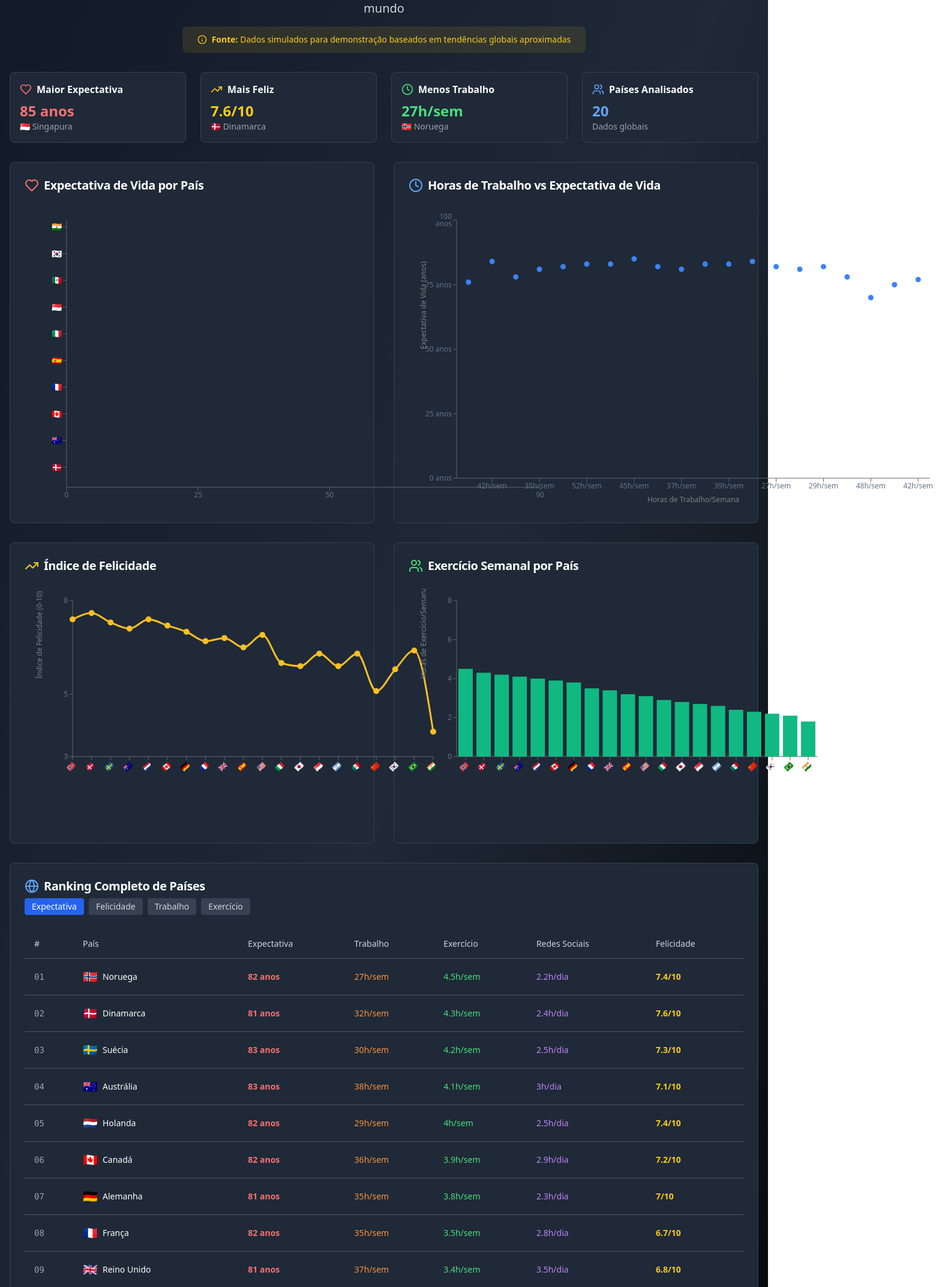
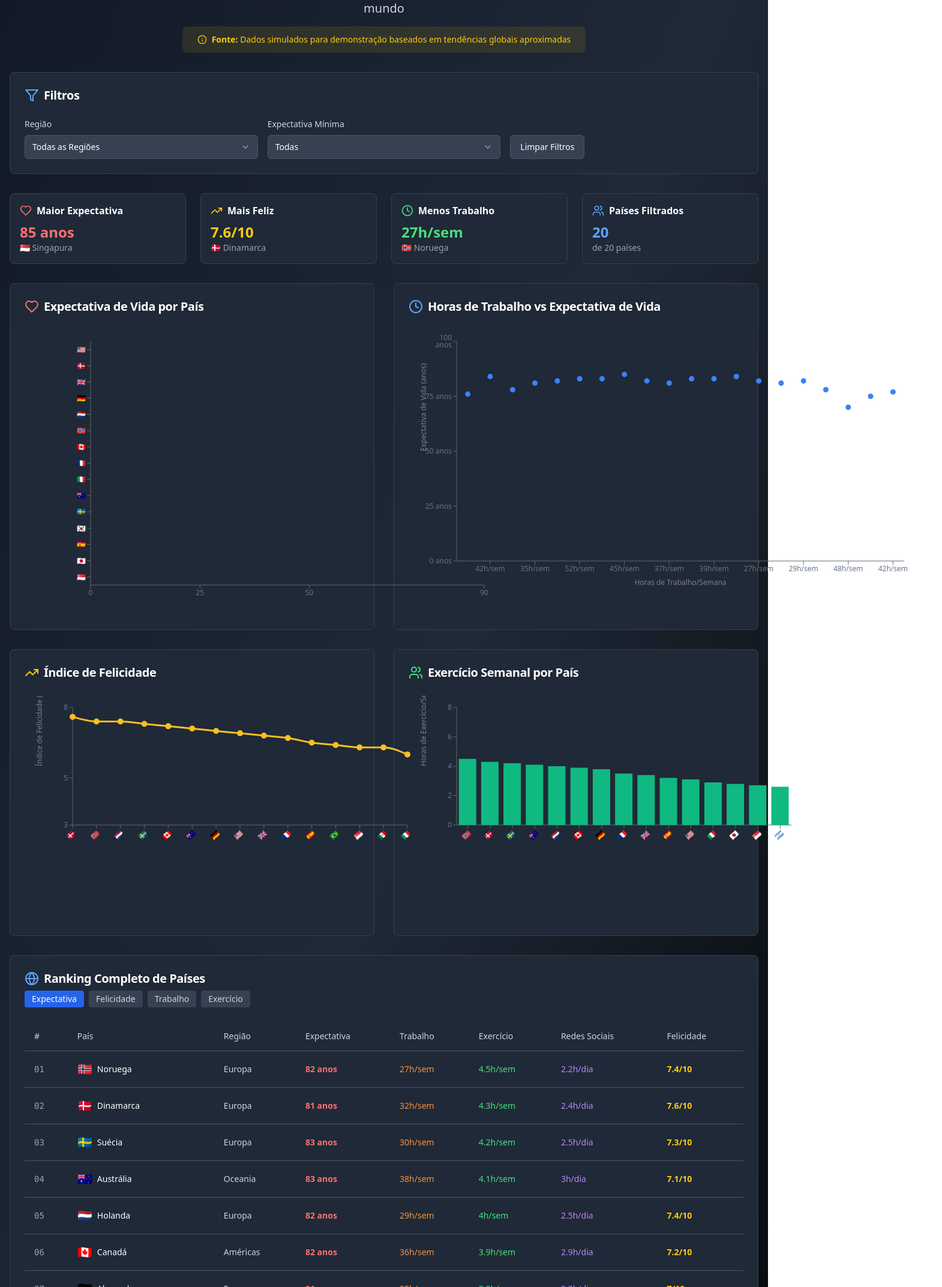
Before and after one commit to LauraMattz/your-life-in-data, a React (Vite) app: page /comparacao in a window 1280 px wide. Shown: the part 181-2326 px from the top of the page at 60% size, 1570 px wide, since content can reach past the window. Built offline with nearby package versions, Linux system fonts and the light colour scheme.

Commit message:
Fix: Chart overflow and add filters
Adjust chart sizes to prevent overflow. Add filtering options to the global comparison page.

```diff
--- a/src/pages/ComparacaoGlobalPage.tsx
+++ b/src/pages/ComparacaoGlobalPage.tsx
@@ -2,8 +2,10 @@
 import { useState } from 'react';
 import { Card, CardContent, CardHeader, CardTitle } from '@/components/ui/card';
 import { Table, TableBody, TableCell, TableHead, TableHeader, TableRow } from '@/components/ui/table';
+import { Select, SelectContent, SelectItem, SelectTrigger, SelectValue } from '@/components/ui/select';
+import { Button } from '@/components/ui/button';
 import { Navigation } from '@/components/Navigation';
-import { Globe, TrendingUp, Heart, Clock, Users, Info } from 'lucide-react';
+import { Globe, TrendingUp, Heart, Clock, Users, Info, Filter } from 'lucide-react';
 import { ChartContainer, ChartTooltip, ChartTooltipContent } from '@/components/ui/chart';
 import { BarChart, Bar, XAxis, YAxis, ResponsiveContainer, ScatterChart, Scatter, LineChart, Line } from 'recharts';
 
@@ -191,9 +193,19 @@ const chartConfig = {
 
 const ComparacaoGlobalPage = () => {
   const [sortBy, setSortBy] = useState<'expectancy' | 'happiness' | 'workHours' | 'exercise'>('expectancy');
+  const [regionFilter, setRegionFilter] = useState<string>('all');
+  const [minExpectancy, setMinExpectancy] = useState<string>('all');
+
+  // Classificação por região
+  const countryRegions = {
+    'Europa': ['Alemanha', 'França', 'Suécia', 'Reino Unido', 'Itália', 'Espanha', 'Noruega', 'Dinamarca', 'Holanda'],
+    'Ásia': ['Japão', 'Coreia do Sul', 'Singapura', 'China', 'Índia'],
+    'Américas': ['Brasil', 'Estados Unidos', 'Canadá', 'México', 'Argentina'],
+    'Oceania': ['Austrália']
+  };
 
   // Preparar dados para gráficos e tabela
-  const allCountriesData = Object.entries(countriesData).map(([name, data]) => ({
+  let allCountriesData = Object.entries(countriesData).map(([name, data]) => ({
     country: name,
     flag: data.flag,
     expectancy: data.expectancy,
@@ -201,7 +213,18 @@ const ComparacaoGlobalPage = () => {
     exercise: data.exercise,
     socialMedia: data.socialMedia,
     happiness: data.happiness,
+    region: Object.entries(countryRegions).find(([_, countries]) => countries.includes(name))?.[0] || 'Outros'
   }));
+
+  // Aplicar filtros
+  if (regionFilter !== 'all') {
+    allCountriesData = allCountriesData.filter(country => country.region === regionFilter);
+  }
+
+  if (minExpectancy !== 'all') {
+    const minValue = parseInt(minExpectancy);
+    allCountriesData = allCountriesData.filter(country => country.expectancy >= minValue);
+  }
 
   const sortedCountries = [...allCountriesData].sort((a, b) => {
     if (sortBy === 'workHours') {
@@ -217,6 +240,11 @@ const ComparacaoGlobalPage = () => {
     y: country.expectancy,
   }));
 
+  const resetFilters = () => {
+    setRegionFilter('all');
+    setMinExpectancy('all');
+  };
+
   return (
     <div className="min-h-screen bg-gradient-to-br from-gray-900 via-gray-800 to-black text-white">
       <Navigation />
@@ -227,7 +255,7 @@ const ComparacaoGlobalPage = () => {
             🌍 Comparação Global de Todos os Países
           </h1>
           <p className="text-lg md:text-xl text-gray-300 max-w-3xl mx-auto">
-            Visualize e compare expectativa de vida e estilos de vida de 20 países ao redor do mundo
+            Visualize e compare expectativa de vida e estilos de vida de {allCountriesData.length} países ao redor do mundo
           </p>
 
           {/* Fonte dos dados */}
@@ -239,6 +267,61 @@ const ComparacaoGlobalPage = () => {
           </div>
         </div>
 
+        {/* Filtros */}
+        <Card className="bg-gray-800 border-gray-700 mb-8">
+          <CardHeader>
+            <CardTitle className="text-xl text-white flex items-center gap-2">
+              <Filter className="w-6 h-6 text-blue-400" />
+              Filtros
+            </CardTitle>
+          </CardHeader>
+          <CardContent>
+            <div className="grid grid-cols-1 md:grid-cols-3 gap-4 items-end">
+              <div>
+                <label className="block text-sm font-medium text-gray-300 mb-2">Região</label>
+                <Select value={regionFilter} onValueChange={setRegionFilter}>
+                  <SelectTrigger className="bg-gray-700 border-gray-600 text-white">
+                    <SelectValue placeholder="Selecione uma região" />
+                  </SelectTrigger>
+                  <SelectContent className="bg-gray-700 border-gray-600">
+                    <SelectItem value="all">Todas as Regiões</SelectItem>
+                    <SelectItem value="Europa">Europa</SelectItem>
+                    <SelectItem value="Ásia">Ásia</SelectItem>
+                    <SelectItem value="Américas">Américas</SelectItem>
+                    <SelectItem value="Oceania">Oceania</SelectItem>
+                  </SelectContent>
+                </Select>
+              </div>
+
+              <div>
+                <label className="block text-sm font-medium text-gray-300 mb-2">Expectativa Mínima</label>
+                <Select value={minExpectancy} onValueChange={setMinExpectancy}>
+                  <SelectTrigger className="bg-gray-700 border-gray-600 text-white">
+                    <SelectValue placeholder="Expectativa mínima" />
+                  </SelectTrigger>
+                  <SelectContent className="bg-gray-700 border-gray-600">
+                    <SelectItem value="all">Todas</SelectItem>
+                    <SelectItem value="70">70+ anos</SelectItem>
+                    <SelectItem value="75">75+ anos</SelectItem>
+                    <SelectItem value="80">80+ anos</SelectItem>
+                    <SelectItem value="85">85+ anos</SelectItem>
+                  </SelectContent>
+                </Select>
+              </div>
+
+              <div>
+                <Button
+                  onClick={resetFilters}
+                  variant="outline"
+                  className="bg-gray-700 border-gray-600 text-white hover:bg-gray-600"
+                >
+                  Limpar Filtros
+                </Button>
+              </div>
+            </div>
+          </CardContent>
+        </Card>
+
         {/* Stats Cards */}
         <div className="grid grid-cols-1 md:grid-cols-2 lg:grid-cols-4 gap-6 mb-8">
           <Card className="bg-gray-800 border-gray-700">
@@ -248,7 +331,7 @@ const ComparacaoGlobalPage = () => {
                 <h3 className="font-semibold text-white">Maior Expectativa</h3>
               </div>
               <div className="text-2xl font-bold text-red-400">
-                {Math.max(...allCountriesData.map(c => c.expectancy))} anos
+                {allCountriesData.length > 0 ? Math.max(...allCountriesData.map(c => c.expectancy)) : 0} anos
               </div>
               <div className="text-sm text-gray-400">
                 {allCountriesData.find(c => c.expectancy === Math.max(...allCountriesData.map(c => c.expectancy)))?.flag} {allCountriesData.find(c => c.expectancy === Math.max(...allCountriesData.map(c => c.expectancy)))?.country}
@@ -263,7 +346,7 @@ const ComparacaoGlobalPage = () => {
                 <h3 className="font-semibold text-white">Mais Feliz</h3>
               </div>
               <div className="text-2xl font-bold text-yellow-400">
-                {Math.max(...allCountriesData.map(c => c.happiness)).toFixed(1)}/10
+                {allCountriesData.length > 0 ? Math.max(...allCountriesData.map(c => c.happiness)).toFixed(1) : 0}/10
               </div>
               <div className="text-sm text-gray-400">
                 {allCountriesData.find(c => c.happiness === Math.max(...allCountriesData.map(c => c.happiness)))?.flag} {allCountriesData.find(c => c.happiness === Math.max(...allCountriesData.map(c => c.happiness)))?.country}
@@ -278,7 +361,7 @@ const ComparacaoGlobalPage = () => {
                 <h3 className="font-semibold text-white">Menos Trabalho</h3>
               </div>
               <div className="text-2xl font-bold text-green-400">
-                {Math.min(...allCountriesData.map(c => c.workHours))}h/sem
+                {allCountriesData.length > 0 ? Math.min(...allCountriesData.map(c => c.workHours)) : 0}h/sem
               </div>
               <div className="text-sm text-gray-400">
                 {allCountriesData.find(c => c.workHours === Math.min(...allCountriesData.map(c => c.workHours)))?.flag} {allCountriesData.find(c => c.workHours === Math.min(...allCountriesData.map(c => c.workHours)))?.country}
@@ -290,13 +373,13 @@ const ComparacaoGlobalPage = () => {
             <CardContent className="p-4">
               <div className="flex items-center gap-2 mb-2">
                 <Users className="w-5 h-5 text-blue-400" />
-                <h3 className="font-semibold text-white">Países Analisados</h3>
+                <h3 className="font-semibold text-white">Países Filtrados</h3>
               </div>
               <div className="text-2xl font-bold text-blue-400">
                 {allCountriesData.length}
               </div>
               <div className="text-sm text-gray-400">
-                Dados globais
+                de 20 países
               </div>
             </CardContent>
           </Card>
@@ -312,36 +395,22 @@ const ComparacaoGlobalPage = () => {
                 Expectativa de Vida por País
               </CardTitle>
             </CardHeader>
-            <CardContent>
-              <ChartContainer config={chartConfig} className="h-[500px]">
+            <CardContent className="h-[500px]">
+              <ChartContainer config={chartConfig} className="h-full">
                 <ResponsiveContainer width="100%" height="100%">
                   <BarChart
-                    data={sortedCountries}
+                    data={sortedCountries.slice(0, 15)}
                     layout="horizontal"
-                    margin={{ top: 20, right: 30, left: 20, bottom: 5 }}
+                    margin={{ top: 20, right: 80, left: 60, bottom: 20 }}
                   >
                     <XAxis type="number" domain={[65, 90]} />
                     <YAxis
                       dataKey="flag"
                       type="category"
                       width={50}
-                      tick={{ fontSize: 14 }}
+                      tick={{ fontSize: 12 }}
                     />
-                    <Bar dataKey="expectancy" fill="#ef4444">
-                      {/* Adicionar labels nas barras */}
-                      {sortedCountries.map((entry, index) => (
-                        <text
-                          key={`label-${index}`}
-                          x={entry.expectancy + 68}
-                          y={index * 25 + 15}
-                          textAnchor="start"
-                          fill="#ffffff"
-                          fontSize="12"
-                        >
-                          {entry.expectancy} anos
-                        </text>
-                      ))}
-                    </Bar>
+                    <Bar dataKey="expectancy" fill="#ef4444" />
                     <ChartTooltip
                       content={<ChartTooltipContent />}
                       formatter={(value, name) => [`${value} anos`, 'Expectativa de Vida']}
@@ -360,12 +429,12 @@ const ComparacaoGlobalPage = () => {
                 Horas de Trabalho vs Expectativa de Vida
               </CardTitle>
             </CardHeader>
-            <CardContent>
-              <ChartContainer config={chartConfig} className="h-[500px]">
+            <CardContent className="h-[500px]">
+              <ChartContainer config={chartConfig} className="h-full">
                 <ResponsiveContainer width="100%" height="100%">
                   <ScatterChart
                     data={scatterData}
-                    margin={{ top: 20, right: 20, bottom: 20, left: 20 }}
+                    margin={{ top: 20, right: 20, bottom: 60, left: 20 }}
                   >
                     <XAxis
                       dataKey="x"
@@ -408,12 +477,12 @@ const ComparacaoGlobalPage = () => {
                 Índice de Felicidade
               </CardTitle>
             </CardHeader>
-            <CardContent>
-              <ChartContainer config={chartConfig} className="h-[400px]">
+            <CardContent className="h-[400px]">
+              <ChartContainer config={chartConfig} className="h-full">
                 <ResponsiveContainer width="100%" height="100%">
                   <LineChart
-                    data={sortedCountries.sort((a, b) => b.happiness - a.happiness)}
-                    margin={{ top: 20, right: 30, left: 20, bottom: 60 }}
+                    data={sortedCountries.sort((a, b) => b.happiness - a.happiness).slice(0, 15)}
+                    margin={{ top: 20, right: 30, left: 20, bottom: 80 }}
                   >
                     <XAxis
                       dataKey="flag"
@@ -421,7 +490,7 @@ const ComparacaoGlobalPage = () => {
                       interval={0}
                       angle={-45}
                       textAnchor="end"
-                      height={60}
+                      height={80}
                     />
                     <YAxis
                       domain={[3, 8]}
@@ -452,12 +521,12 @@ const ComparacaoGlobalPage = () => {
                 Exercício Semanal por País
               </CardTitle>
             </CardHeader>
-            <CardContent>
-              <ChartContainer config={chartConfig} className="h-[400px]">
+            <CardContent className="h-[400px]">
+              <ChartContainer config={chartConfig} className="h-full">
                 <ResponsiveContainer width="100%" height="100%">
                   <BarChart
-                    data={sortedCountries.sort((a, b) => b.exercise - a.exercise)}
-                    margin={{ top: 20, right: 30, left: 20, bottom: 60 }}
+                    data={sortedCountries.sort((a, b) => b.exercise - a.exercise).slice(0, 15)}
+                    margin={{ top: 20, right: 30, left: 20, bottom: 80 }}
                   >
                     <XAxis
                       dataKey="flag"
@@ -465,26 +534,12 @@ const ComparacaoGlobalPage = () => {
                       interval={0}
                       angle={-45}
                       textAnchor="end"
-                      height={60}
+                      height={80}
                     />
                     <YAxis
                       label={{ value: 'Horas de Exercício/Semana', angle: -90, position: 'insideLeft' }}
                     />
-                    <Bar dataKey="exercise" fill="#10b981">
-                      {/* Labels nas barras */}
-                      {sortedCountries.sort((a, b) => b.exercise - a.exercise).map((entry, index) => (
-                        <text
-                          key={`exercise-label-${index}`}
-                          x={index * (400 / sortedCountries.length) + 20}
-                          y={400 - (entry.exercise * 80) - 10}
-                          textAnchor="middle"
-                          fill="#ffffff"
-                          fontSize="10"
-                        >
-                          {entry.exercise}h
-                        </text>
-                      ))}
-                    </Bar>
+                    <Bar dataKey="exercise" fill="#10b981" />
                     <ChartTooltip
                       content={<ChartTooltipContent />}
                       formatter={(value) => [`${value}h/semana`, 'Exercício']}
@@ -537,6 +592,7 @@ const ComparacaoGlobalPage = () => {
                   <TableRow className="border-gray-600">
                     <TableHead className="text-gray-300">#</TableHead>
                     <TableHead className="text-gray-300">País</TableHead>
+                    <TableHead className="text-gray-300">Região</TableHead>
                     <TableHead className="text-gray-300">Expectativa</TableHead>
                     <TableHead className="text-gray-300">Trabalho</TableHead>
                     <TableHead className="text-gray-300">Exercício</TableHead>
@@ -555,6 +611,9 @@ const ComparacaoGlobalPage = () => {
                           <span className="text-xl">{country.flag}</span>
                           <span className="hidden sm:inline">{country.country}</span>
                         </div>
+                      </TableCell>
+                      <TableCell className="text-gray-300 text-sm">
+                        {country.region}
                       </TableCell>
                       <TableCell className="text-red-400 font-semibold">
                         {country.expectancy} anos
```
